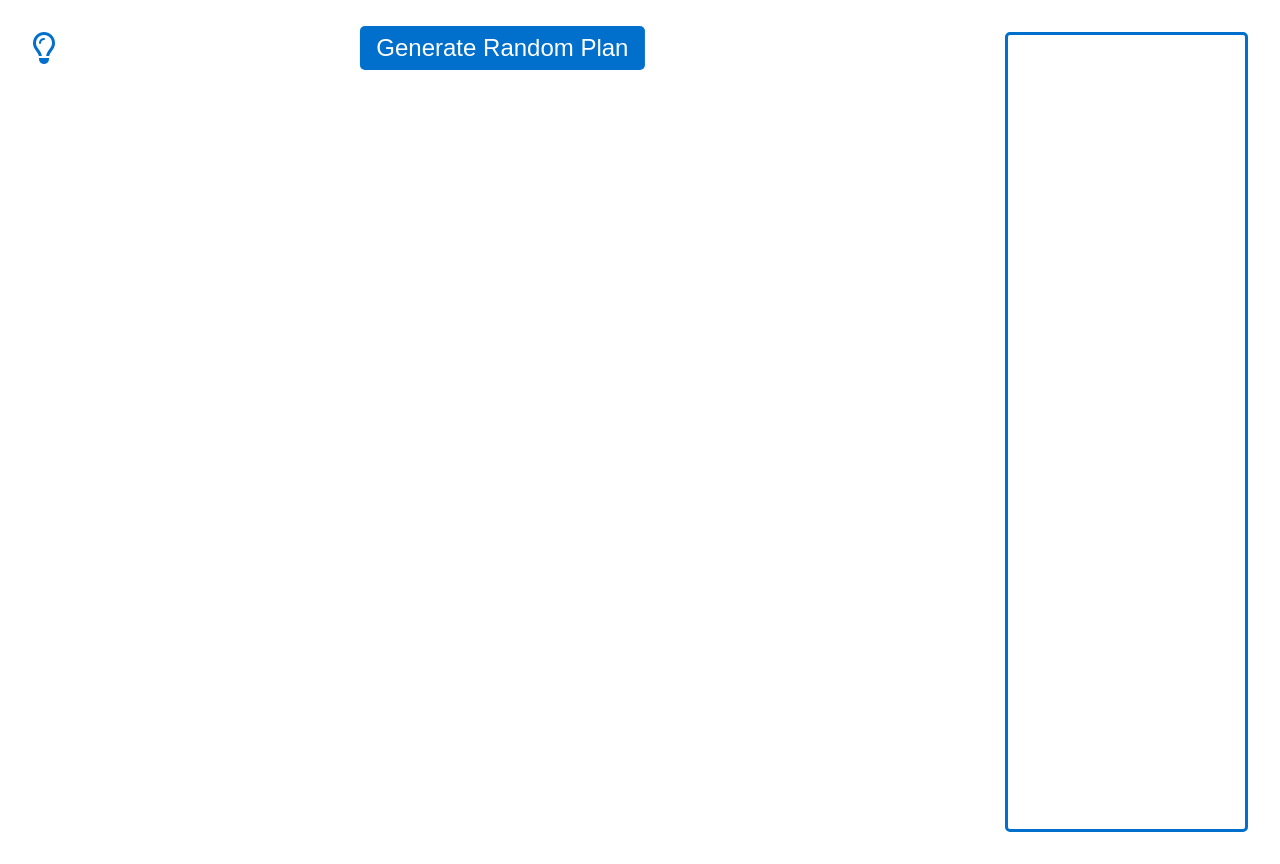
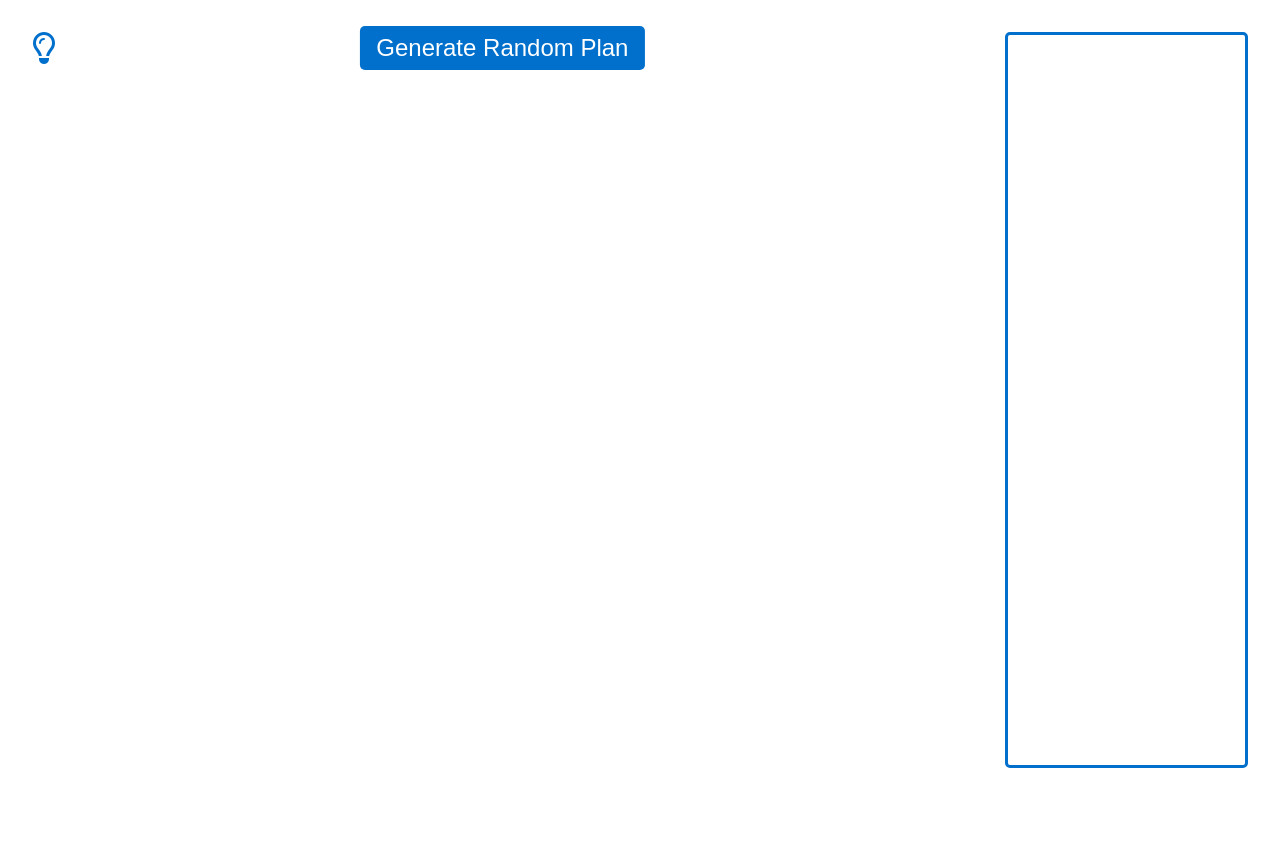
Before and after one commit to ruben0tter/Personal-PlanApp, a website: page public/index.html in a window 1280 px wide. After the commit the page ends 800 px from the top, so only its background shows below. Drawn offline with Linux system fonts and the light colour scheme.

Commit message:
Height Fix

```diff
--- a/public/styles.css
+++ b/public/styles.css
@@ -211,13 +211,12 @@ body {
 
 .right-box {
     flex: 0 0 20%;
-    min-height: 100vh;
+    min-height: calc(100vh - 4em);
 }
 
 .saved {
     width: 100%;
     height: 100%;
-    min-height: 100vh;
     border: 3px solid;
     border-color: var(--primary-color);
     border-radius: 5px;
```
